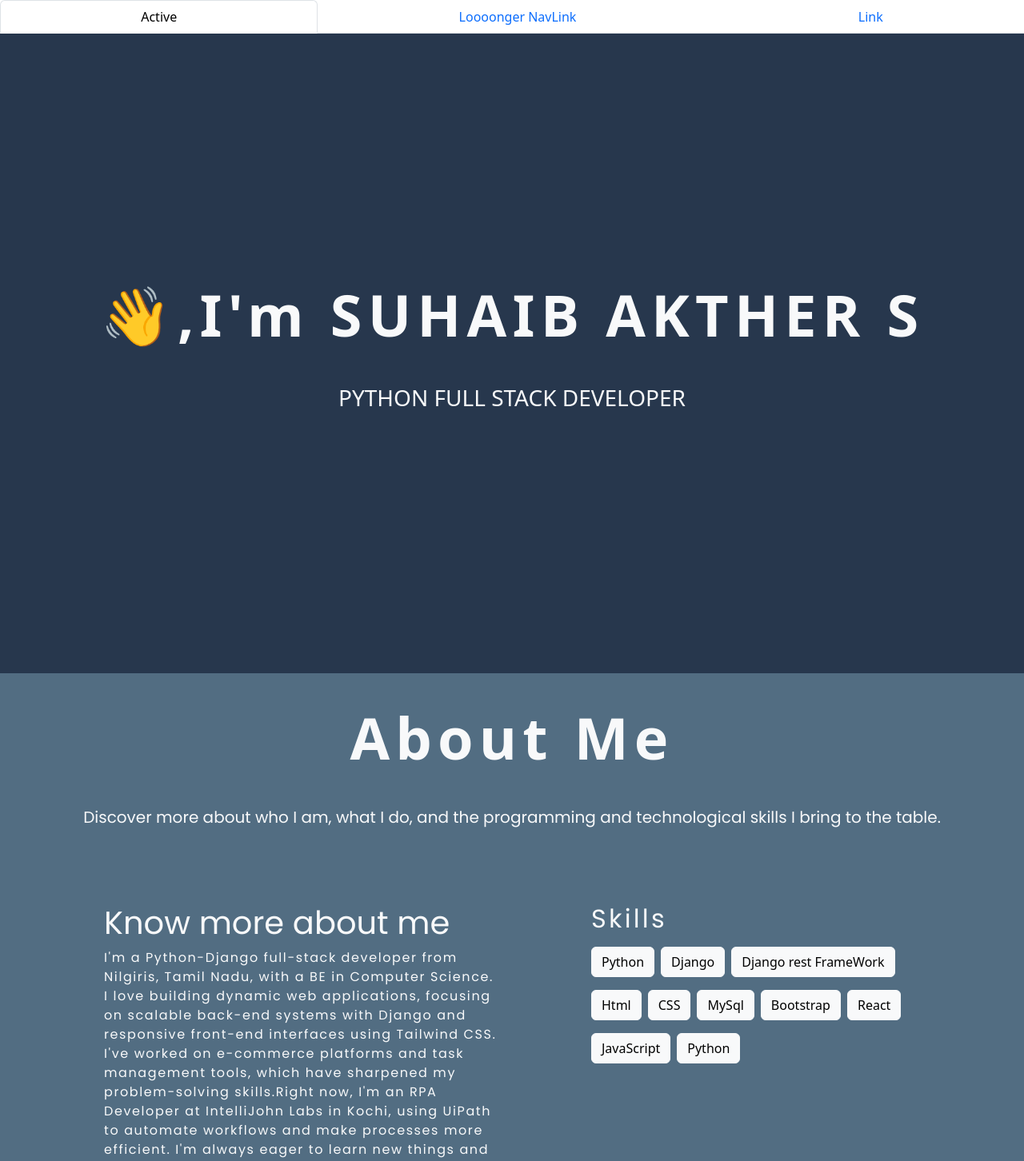
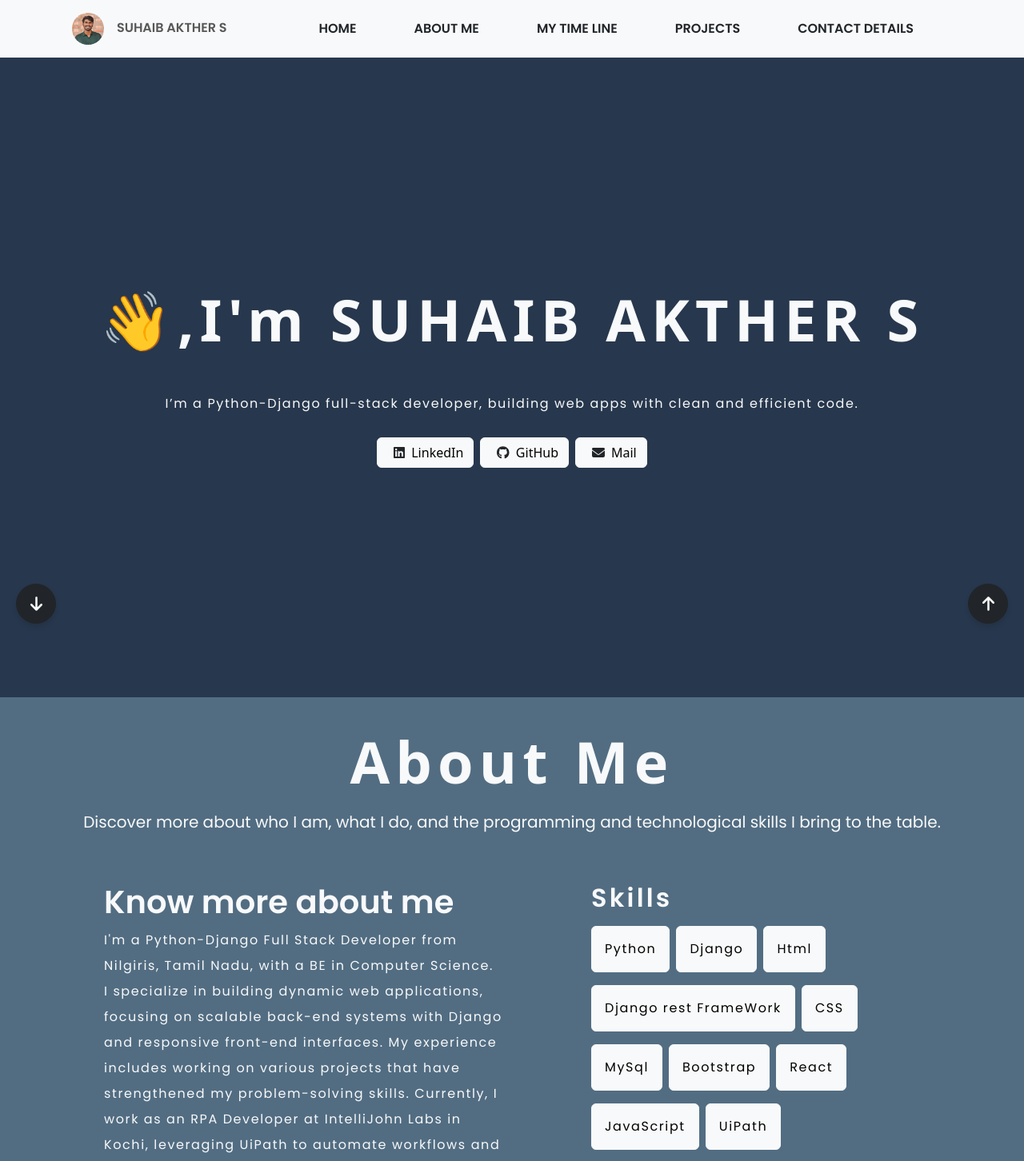
Before and after one commit to akther69/mynewportfolio, a React (Vite) app: page / in a window 1280 px wide. Shown: the top 1452 px of the page at 80% size. Built offline with nearby package versions, Linux system fonts and the light colour scheme.

Commit message:
portfolio

```diff
--- a/src/index.css
+++ b/src/index.css
@@ -28,3 +28,43 @@ button {
 button:hover {
   transform: scale(1.1);
 }
+
+.up-button {
+  position: fixed;
+  bottom: 20px;
+  right: 20px;
+  border-radius: 50%;
+  width: 50px;
+  height: 50px;
+  display: flex;
+  align-items: center;
+  justify-content: center;
+  font-size: 20px;
+  box-shadow: 0px 4px 6px rgba(0, 0, 0, 0.1);
+  cursor: pointer;
+  transition: all 0.3s ease;
+}
+
+.up-button:hover {
+  background-color: #555;
+}
+
+.down-button {
+  position: fixed;
+  bottom: 20px;
+  left: 20px;
+  border-radius: 50%;
+  width: 50px;
+  height: 50px;
+  display: flex;
+  align-items: center;
+  justify-content: center;
+  font-size: 20px;
+  box-shadow: 0px 4px 6px rgba(0, 0, 0, 0.1);
+  cursor: pointer;
+  transition: all 0.3s ease;
+}
+
+.down-button:hover {
+  background-color: #555;
+}
--- a/src/pages/Index.jsx
+++ b/src/pages/Index.jsx
@@ -1,74 +1,97 @@
 import React from 'react'
-import Nav from 'react-bootstrap/Nav';
 import "react-vertical-timeline-component/style.min.css";
 import { VerticalTimeline, VerticalTimelineElement } from "react-vertical-timeline-component";
 import { FontAwesomeIcon } from "@fortawesome/react-fontawesome";
 import { faLinkedin, faGithub, faWhatsapp } from "@fortawesome/free-brands-svg-icons";
 import { faEnvelope, faPhone } from "@fortawesome/free-solid-svg-icons";
-import { color } from 'framer-motion';
-
+import { Navbar, Nav, Container } from "react-bootstrap";
+import { faArrowUp,faArrowDown } from "@fortawesome/free-solid-svg-icons";
 
 
 
 
 function Index() {
+  function scrollToTop() {
+    document.getElementById("navbar").scrollIntoView({ behavior: "smooth" });
+  }
+  function scrollToContact() {
+    document.getElementById("contactdetails").scrollIntoView({ behavior: "smooth" });
+  }
+
   return (
     <div>
 
       {/* navbar */}
-        <Nav fill variant="tabs" defaultActiveKey="/home">
-      <Nav.Item>
-        <Nav.Link href="/home">Active</Nav.Link>
-      </Nav.Item>
-      <Nav.Item>
-        <Nav.Link eventKey="link-1">Loooonger NavLink</Nav.Link>
-      </Nav.Item>
-      <Nav.Item>
-        <Nav.Link eventKey="link-2">Link</Nav.Link>
-      </Nav.Item>
-    </Nav>
+      <Navbar id='navbar'  bg="light" data-bs-theme="light">
+        <Container>
+          <Nav>
+          <Nav.Link href="#profile">
+            <img src="./src/images/myphoto.jpeg (1).jpg" alt="Profile" className="rounded-circle" style={{ width: "40px", height: "40px", objectFit: "cover" }}/>
+            <label className='mx-3' style={{fontFamily: "'Poppins', sans-serif",fontWeight: "bold"}}>SUHAIB AKTHER S</label>
+          </Nav.Link>
+        </Nav>
+          <Nav className="">
+          <Nav.Link href="#home" className='me-5 mx-2 text-dark' style={{fontFamily: "'Poppins', sans-serif",fontWeight: "bold"}}>HOME</Nav.Link>
+            <Nav.Link href="#aboutme" className='me-5 mx-2 text-dark' style={{fontFamily: "'Poppins', sans-serif",fontWeight: "bold"}}>ABOUT ME</Nav.Link>
+            <Nav.Link href="#mytimeline" className='me-5 mx-2 text-dark' style={{fontFamily: "'Poppins', sans-serif",fontWeight: "bold"}}>MY TIME LINE</Nav.Link>
+            <Nav.Link href="#projects" className='me-5 mx-2 text-dark' style={{fontFamily: "'Poppins', sans-serif",fontWeight: "bold"}}>PROJECTS</Nav.Link>
+            <Nav.Link href="#contactdetails" className='me-5 mx-2 text-dark' style={{fontFamily: "'Poppins', sans-serif",fontWeight: "bold"}}>CONTACT DETAILS</Nav.Link>
+          </Nav>
+        </Container>
+      </Navbar>
 
 
     {/* into  */}
-    <section style={{ height: "100vh", display: "flex", justifyContent: "center", alignItems: "center", backgroundColor: "#27374d"}}>
+    <section id='home' style={{ height: "100vh", display: "flex", justifyContent: "center", alignItems: "center", backgroundColor: "#27374d"}}>
         <div className="container">
             <div className="row">
-                <h3 className='text-center text-light' style={{ letterSpacing: "0.1em", lineHeight: "4rem",fontSize: "4.5rem",fontWeight: "bold"}}>👋,I'm SUHAIB AKTHER S</h3>
-                <h3 className="text-center mt-5 text-light">PYTHON FULL STACK DEVELOPER</h3>
+                <h3 className='text-center text-light' style={{ letterSpacing: "0.1em", lineHeight: "5rem",fontSize: "4.5rem",fontWeight: "bold"}}>👋,I'm SUHAIB AKTHER S</h3>
+                <h6 className="text-center mt-5 text-light mb-3" style={{fontFamily: "'Poppins', sans-serif", letterSpacing: "0.1em"}}>I’m a Python-Django full-stack developer, building web apps with clean and efficient code.</h6>
+                <div className='text-center mt-3'>
+                <button className='btn btn-light rounded me-2'>
+                <a href="https://www.linkedin.com/in/suhaib-akther-s-baa753233?lipi=urn%3Ali%3Apage%3Ad_flagship3_profile_view_base_contact_details%3BKTmeq42WTQ%2BnuY7ythGSuA%3D%3D" target="_blank" rel="noopener noreferrer"><FontAwesomeIcon icon={faLinkedin} size="1x" className="mx-2 text-dark hover:text-blue-800" /></a>LinkedIn
+                </button>
+                <button className='btn btn-light me-2'><a href="https://github.com/akther69" target="_blank" rel="noopener noreferrer"><FontAwesomeIcon icon={faGithub} size="1x" className="mx-2 text-dark hover:text-gray-700" /></a>GitHub</button>
+                <button className='btn btn-light'><a href="mailto:ssuhaibakther12@gmail.com" target="_blank" rel="noopener noreferrer"><FontAwesomeIcon icon={faEnvelope} size="1x" className="mx-2 text-dark hover:text-red-800" /></a>Mail</button>
+                </div>
             </div>
+            <button onClick={scrollToTop} className="btn btn-dark up-button"><FontAwesomeIcon icon={faArrowUp} /></button>
+            <button onClick={scrollToContact} className="btn btn-dark down-button"><FontAwesomeIcon icon={faArrowDown} /></button>
         </div>
     </section>
 
 
     {/* aboutme */}
-    <section style={{ height: "100vh",backgroundColor:"#526d82"}}>
+    <section id='aboutme' style={{ height: "100vh",backgroundColor:"#526d82"}}>
       <div className="container">
         <div className="row">
           <h1 className='text-center mt-5 text-light' style={{ letterSpacing: "0.1em", lineHeight: "4rem",fontSize: "4.5rem",fontWeight: "bold"}}>About Me</h1>
-          <h5 className='text-center text-light my-5' style={{fontFamily: "'Poppins', sans-serif"}}>Discover more about who I am, what I do, and the programming and technological skills I bring to the table.</h5>
+          <h5 className='text-center text-light mt-4 mb-3' style={{fontFamily: "'Poppins', sans-serif"}}>Discover more about who I am, what I do, and the programming and technological skills I bring to the table.</h5>
         </div>
         <div className="container p-5">
           <div className="row">
           <div className="col-6">
-            <h1 className='text-light' style={{fontFamily: "'Poppins', sans-serif"}}>Know more about me</h1>
-            <p className='text-light ' style={{ fontFamily: "'Poppins', sans-serif", letterSpacing: "0.1em"}}>I'm a Python-Django full-stack developer from Nilgiris, Tamil Nadu, with a BE in Computer Science. I love building dynamic web applications, focusing on scalable back-end systems with Django and responsive front-end interfaces using Tailwind CSS. I've worked on e-commerce platforms and task management tools, which have sharpened my problem-solving skills.Right now, I'm an RPA Developer at IntelliJohn Labs in Kochi, using UiPath to automate workflows and make processes more efficient. I'm always eager to learn new things and take on projects that push me to grow and make a real impact.</p>
+            <h1 className='text-light' style={{fontFamily: "'Poppins', sans-serif"}}><b>Know more about me</b></h1>
+            <p className='text-light ' style={{ fontFamily: "'Poppins', sans-serif", letterSpacing: "0.1em",lineHeight:"2"}}>I'm a Python-Django Full Stack Developer from Nilgiris, Tamil Nadu, with a BE in Computer Science. I specialize in building dynamic web applications, focusing on scalable back-end systems with Django and responsive front-end interfaces. My experience includes working on various projects that have strengthened my problem-solving skills. Currently, I work as an RPA Developer at IntelliJohn Labs in Kochi, leveraging UiPath to automate workflows and optimize processes. Passionate about continuous learning, I thrive on tackling challenging projects that drive growth and create meaningful impact.</p>
                <div>
-                <button className='btn btn-light'>Contact</button>
+                <a href="#contactdetails"><button className='btn btn-light'>Contact</button></a>
+
                </div>
           </div>
           <div className="col-1"></div>
           <div className="col-5">
-            <h2 className='text-light' style={{fontFamily: "'Poppins', sans-serif", letterSpacing: "0.1em"}}>Skills</h2>
-            <button className='btn btn-light me-2 my-2'>Python</button>
-            <button className='btn btn-light me-2 my-2'>Django</button>
-            <button className='btn btn-light me-2 my-2'>Django rest FrameWork</button>
-            <button className='btn btn-light me-2 my-2'>Html</button>
-            <button className='btn btn-light me-2 my-2'>CSS</button>
-            <button className='btn btn-light me-2 my-2'>MySql</button>
-            <button className='btn btn-light me-2 my-2'>Bootstrap</button>
-            <button className='btn btn-light me-2 my-2'>React</button>
-            <button className='btn btn-light me-2 my-2'>JavaScript</button>
-            <button className="btn btn-light me-2 my-2" style={{ transition: "transform 0.3s ease-in-out" }}onMouseEnter={(e) => (e.target.style.transform = "scale(1.5)")}onMouseLeave={(e) => (e.target.style.transform = "scale(1)")}>Python</button>
+            <h2 className='text-light' style={{fontFamily: "'Poppins', sans-serif", letterSpacing: "0.1em"}}><b>Skills</b></h2>
+            <button className='btn btn-light me-2 my-2 p-3 px-3' style={{fontFamily: "'Poppins', sans-serif", letterSpacing: "0.1em"}}>Python</button>
+            <button className='btn btn-light me-2 my-2 p-3 px-3' style={{fontFamily: "'Poppins', sans-serif", letterSpacing: "0.1em"}}>Django</button>
+            <button className='btn btn-light me-2 my-2 p-3 px-3' style={{fontFamily: "'Poppins', sans-serif", letterSpacing: "0.1em"}}>Html</button>
+            <button className='btn btn-light me-2 my-2 p-3 px-3' style={{fontFamily: "'Poppins', sans-serif", letterSpacing: "0.1em"}}>Django rest FrameWork</button>
+            <button className='btn btn-light me-2 my-2 p-3 px-3' style={{fontFamily: "'Poppins', sans-serif", letterSpacing: "0.1em"}}>CSS</button>
+            <button className='btn btn-light me-2 my-2 p-3 px-3' style={{fontFamily: "'Poppins', sans-serif", letterSpacing: "0.1em"}}>MySql</button>
+            <button className='btn btn-light me-2 my-2 p-3 px-3' style={{fontFamily: "'Poppins', sans-serif", letterSpacing: "0.1em"}}>Bootstrap</button>
+            <button className='btn btn-light me-2 my-2 p-3 px-3' style={{fontFamily: "'Poppins', sans-serif", letterSpacing: "0.1em"}}>React</button>
+            <button className='btn btn-light me-2 my-2 p-3 px-3' style={{fontFamily: "'Poppins', sans-serif", letterSpacing: "0.1em"}}>JavaScript</button>
+            <button className='btn btn-light me-2 my-2 p-3 px-3' style={{fontFamily: "'Poppins', sans-serif", letterSpacing: "0.1em"}}>UiPath</button>
+
 
           </div>
           </div>
@@ -78,9 +101,9 @@ function Index() {
 
     {/* timeline */}
 
-    <section style={{ height: "150vh", backgroundColor: "#9db2bf"}} className='p-4'>
+    <section id='mytimeline' style={{ height: "150vh", backgroundColor: "#9db2bf"}} className='p-4'>
     <div>
-      <h1 className='text-center p-4' style={{color: "#2a3335", letterSpacing: "0.1em", lineHeight: "4rem",fontSize: "4.5rem",fontWeight: "bold"}}>Time Line</h1>
+      <h1 className='text-center p-4' style={{color: "#2a3335", letterSpacing: "0.1em", lineHeight: "4rem",fontSize: "4.5rem",fontWeight: "bold"}}>My Time Line</h1>
       <VerticalTimeline>
             <VerticalTimelineElement
               className="vertical-timeline-element--work"
@@ -134,7 +157,7 @@ function Index() {
 
 
     {/* project */}
-    <section style={{ backgroundColor: "#dde6ed"}}>
+    <section id='projects' style={{ backgroundColor: "#dde6ed"}}>
       <div className="container">
         <div className="row">
           <h1 className='text-center my-5' style={{ letterSpacing: "0.1em", lineHeight: "4rem",fontSize: "4.5rem",fontWeight: "bold"}}>Projects</h1>
@@ -174,38 +197,59 @@ function Index() {
             <div   style={{ marginTop: '60px' ,fontFamily: "'Poppins', sans-serif", letterSpacing: "0.1em"}}>
               <h1>Pix & Words</h1>
               <p>Pix & Words is a social media platform where users can share images, videos, and text posts. It features likes, comments, real-time updates, and customizable profiles for a personalized and engaging experience.</p>
+              <a href="https://github.com/akther69/pix-words.git" target="_blank" rel="noopener noreferrer">
               <button className='btn btn-danger'>View on GitHub</button>
+              </a>
 
             </div >
             <div   style={{ marginTop: '190px',fontFamily: "'Poppins', sans-serif", letterSpacing: "0.1em"}}><h1>Venus Fancy</h1>
             <p>The web application is an e-commerce platform for purchasing accessories like necklaces, bangles, and rings. Built with Django, Tailwind CSS, and DevUI, it offers a smooth, user-friendly shopping experience with essential e-commerce features.</p>
-            <button className='btn btn-danger'>View on GitHub</button>
-            </div>
+            <a href="https://github.com/akther69/venus-fancy.git" target="_blank" rel="noopener noreferrer">
+              <button className='btn btn-danger'>View on GitHub</button>
+              </a>            </div>
             <div   style={{ marginTop: '200px',fontFamily: "'Poppins', sans-serif", letterSpacing: "0.1em"}}>
               <h1>To-Do Web Application</h1>
               <p>A task management app with login functionality, enabling users to create, update, and delete tasks. Developed using Django, HTML, CSS, and SQLite for efficient task tracking.</p>
+              <a href="https://github.com/akther69/todo.git" target="_blank" rel="noopener noreferrer">
               <button className='btn btn-danger'>View on GitHub</button>
+              </a>
+
             </div>
             <div   style={{ marginTop: '200px',fontFamily: "'Poppins', sans-serif", letterSpacing: "0.1em"}}>
               <h1>Expense Manager</h1>
               <p>An expense tracking app that visualizes monthly spending with graphs by category and payment method. It includes a REST API and email/SMS notifications to help users stay on top of their finances.</p>
+              <a href="https://github.com/akther69/expense-manager.git" target="_blank" rel="noopener noreferrer">
               <button className='btn btn-danger'>View on GitHub</button>
-            </div>
+              </a>            </div>
             <div   style={{ marginTop: '200px',fontFamily: "'Poppins', sans-serif", letterSpacing: "0.1em"}}>
               <h1>Netflix Clone (Front-End)</h1>
               <p>A front-end Netflix clone built to showcase streaming UI, featuring an attractive layout with browsing and preview options. Designed to replicate the user experience of a streaming platform.</p>
+              <a href="https://github.com/akther69/netflix.git" target="_blank" rel="noopener noreferrer">
               <button className='btn btn-danger'>View on GitHub</button>
-            </div>
+              </a>            </div>
           </div>
         </div>
-        <hr />
+      </div>
+
+      {/* resume download */}
+
+    <section>
+      <div className='text-center'>
+      <h3 className='text-center p-3' style={{fontFamily: "'Poppins', sans-serif"}}>Thanks for scrolling !  🙏✨</h3>
+      <a href="./src/pdf/suhaib_akther_s_resume.pdf"><button className='btn btn-outline-primary mb-5' style={{fontFamily: "'Poppins', sans-serif", letterSpacing: "0.1em"}}>Download Resume</button>
+      </a>
       </div>
     </section>
+    </section>
+
+
+
+
 
     {/* contact info */}
 
 
-    <section>
+    <section id='contactdetails'>
       <div className="container my-5">
         <div className="row">
           <div className="col-4"></div>
@@ -242,6 +286,9 @@ function Index() {
     </section>
 
 
+
+
+
     </div>
   )
 }
```
Also changed, not shown: src/images/myphoto.jpeg (1).jpg (added), 1 other file (tests, documents, lock files or other folders).
